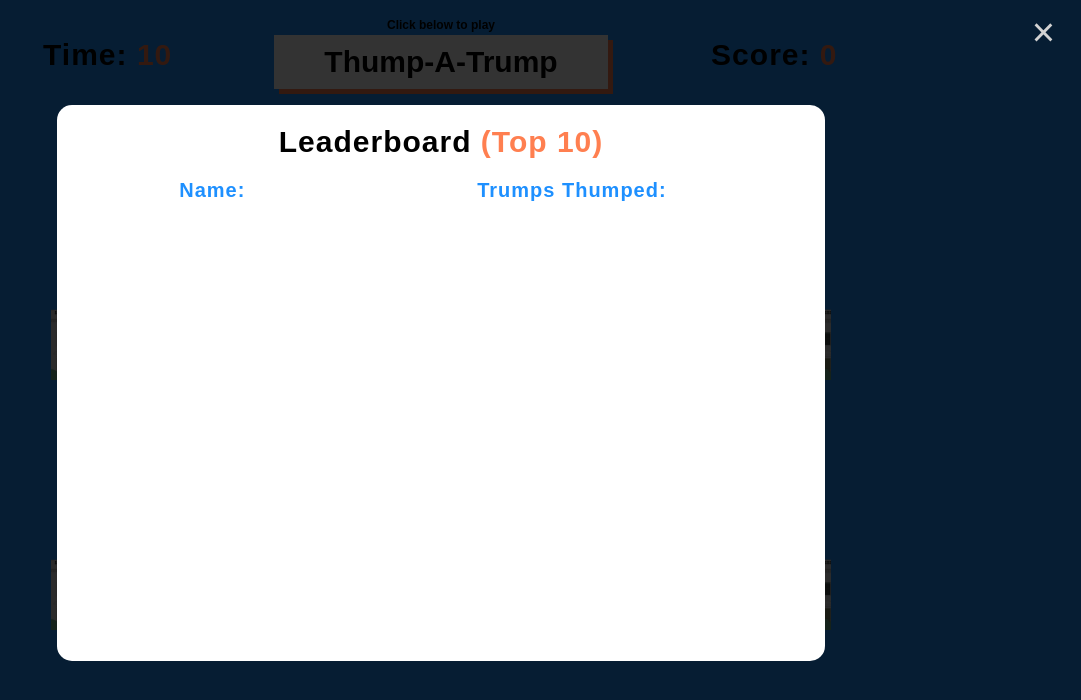
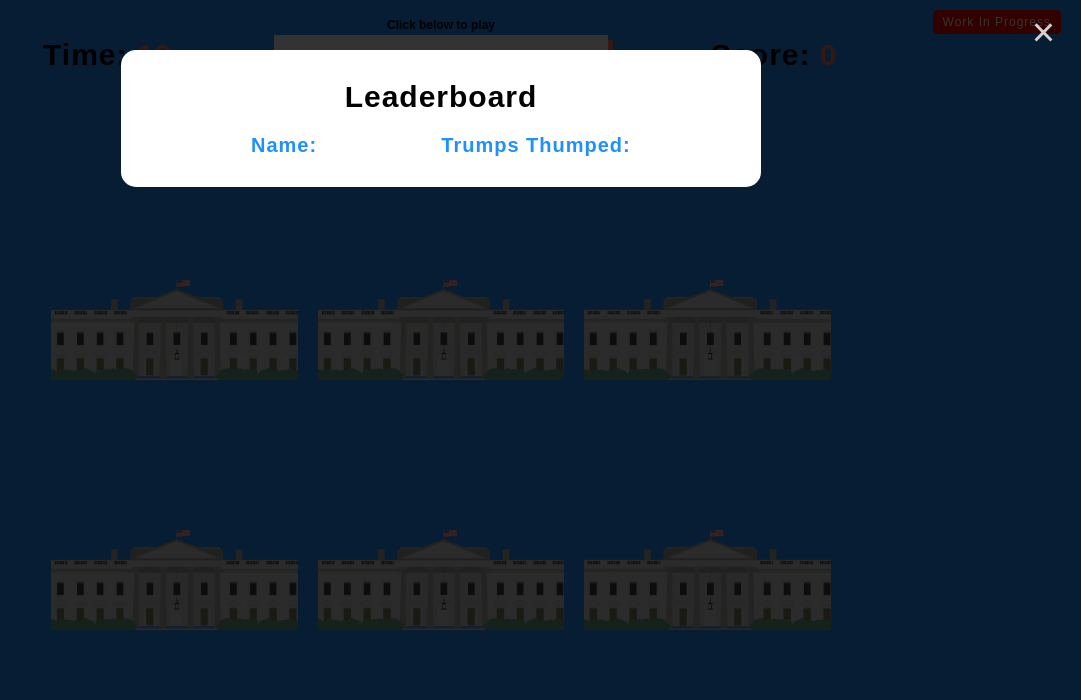
Before and after one commit to lmackenzie94/thump-a-trump, a plain HTML site: page index.html in a window 1280 px wide. Both pictures are taken after a click on the element "LEADERBOARD". Shown: the whole page, without its empty margins (199-1280 px from the left). Drawn offline with nearby package versions, Linux system fonts and the light colour scheme; no server answers.

Commit message:
minor changes

```diff
--- a/index.html
+++ b/index.html
@@ -8,6 +8,7 @@
     <link rel="stylesheet" href="styles.css">
 </head>
 <body>
+    <span class="workInProgress">Work In Progress</span>
     <header class="wrapper">
         <h2>Time: <span class="countdown">10</span></h2>
         <button class="start" onClick="startGame()">
@@ -16,12 +17,11 @@
         <h2>Score: <span class="score">0</span></h2>
         <p class="leaderboardButton">Leaderboard</p>
     </header>
-
     <section class="game">
         <div class="leaderboard">
             <div class="leaderboardModal">
                 <span class="close">&times;</span>
-                <h2>Leaderboard <span>(Top 10)</span></h2>
+                <h2>Leaderboard</h2>
                 <div class="leaderboardList">
                     <div class="leaderboardColumn">
                         <h2>Name:</h2>
--- a/styles.css
+++ b/styles.css
@@ -18,6 +18,27 @@
     position: relative;
     width: 100vw;
     letter-spacing: .05rem;
+}
+
+.workInProgress {
+    font-size: .6rem;
+    color: white;
+    background: red;
+    padding: 5px 10px;
+    position: absolute;
+    top: 10px;
+    right: 20px;
+    border-radius: 5px;
+    animation: glow 1s ease-in-out infinite alternate;
+}
+
+@keyframes glow {
+    from {
+        box-shadow: 0 0 0 red;
+    }
+    to {
+        box-shadow: 0 0 10px red;
+    }
 }
 
 .wrapper {
@@ -80,17 +101,15 @@
     right: 0;
     background: rgba(0,0,0,0.8);
     z-index: 3;
-    padding-top: 105px;
     cursor: default;
     display: none;
 }
 
 .leaderboardModal {
     background: white;
-    width: 60%;
-    margin: 0 auto;
-    height: 80%;
-    padding: 10px 10px 40px 10px;
+    width: 50%;
+    margin: 50px auto 0 auto;
+    padding: 20px;
     border-radius: 15px;
     position: relative;
     overflow: scroll;
@@ -100,17 +119,13 @@
     margin: 10px 0;
 }
 
-.leaderboardModal h2 span {
-    color: coral;
-}
-
 .leaderboardList {
     display: flex;
     justify-content: center;
 }
 
 .leaderboardColumn {
-    width: 35%;
+    flex: 0 1 190px;
     text-align: center;
 }
 
```
